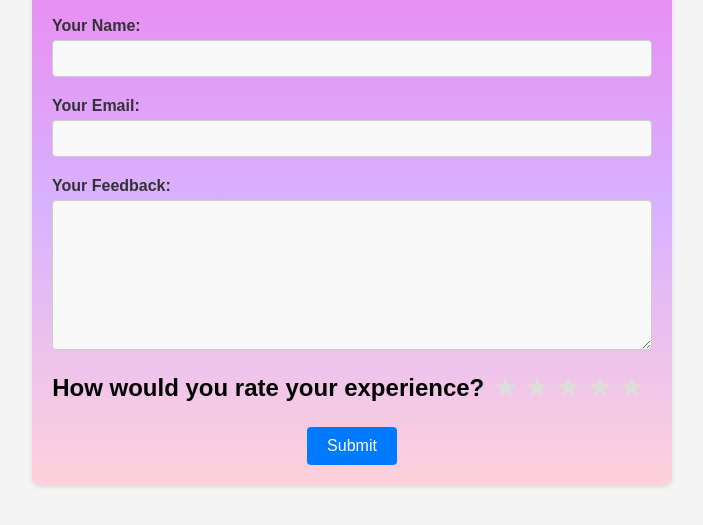
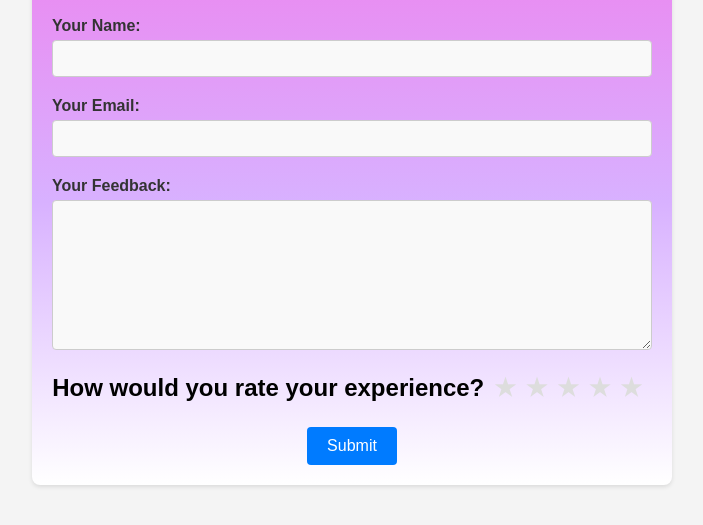
Before and after one commit to practice3903/feedback, a plain HTML site: page index.html in a window 1280 px wide. Shown: the part 131-656 px from the top of the page, without its empty margins (288-991 px from the left). Drawn offline with Linux system fonts and the light colour scheme.

Commit message:
Update index.html

```diff
--- a/index.html
+++ b/index.html
@@ -16,7 +16,7 @@
             max-width: 600px;
             margin: 50px auto;
             padding: 20px;
-            background: linear-gradient(to bottom, violet, #d8b1ff, #ffd1dc);
+            background: linear-gradient(to bottom, violet, #d8b1ff, white);
             background-color: #fff;
             border-radius: 8px;
             box-shadow: 0 2px 4px rgba(0,0,0,0.1);
```
